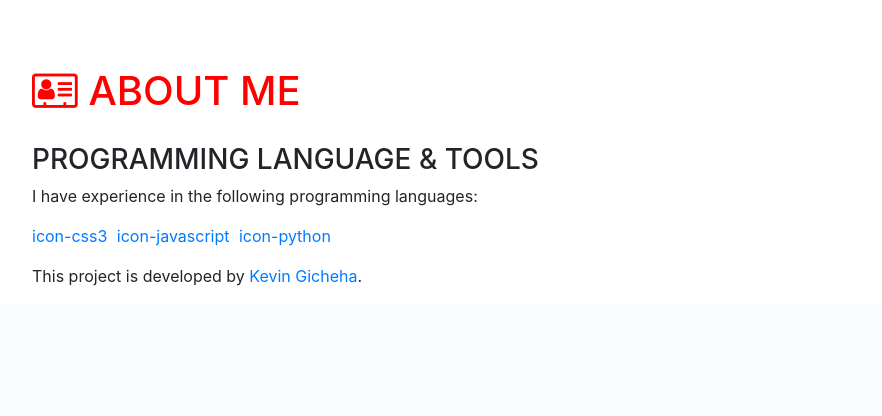
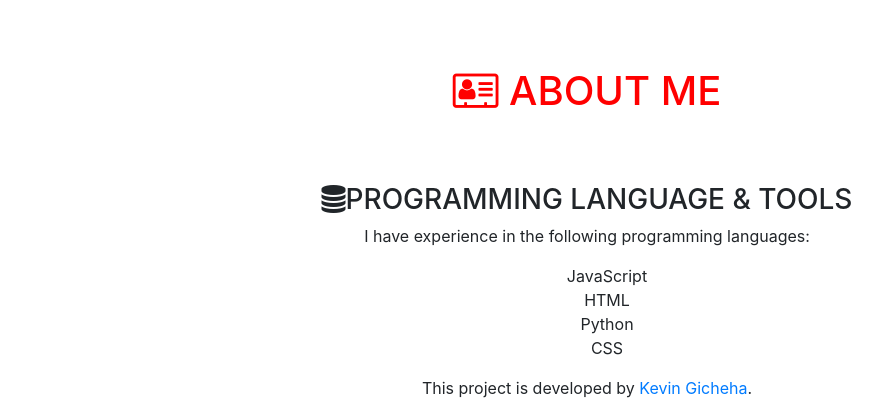
Before and after one commit to gichehak/my-resume, a Flask app: page /about in a window 1280 px wide. Shown: the part 945-1361 px from the top of the page, without its empty margins (53-935 px from the left). Before the commit the page ends 1231 px from the top, so only its background shows below. Run offline with Flask 2, Linux system fonts and the light colour scheme; some libraries are stand-ins or nearby versions.

Commit message:
almost done

```diff
--- a/myresume.py
+++ b/myresume.py
@@ -1,5 +1,6 @@
 from flask import Flask, render_template
 app = Flask(__name__)
+app.secret_key = 'this should be a secret key'
 
 
 @app.route('/')
--- a/templates/about.html
+++ b/templates/about.html
@@ -9,30 +9,18 @@
 
 {% block page_content%}
   <!-- Page Content -->
-  <div class="container">
+  <div style="text-align: center;" class="container">
     <h1 class="mt-5"><i class="fa fa-address-card-o" aria-hidden="true"></i> ABOUT ME</h1>
-    <h3>PROGRAMMING LANGUAGE & TOOLS</h3>
+    <h3 class="mt-5"><i class="fa fa-database" aria-hidden="true"></i>PROGRAMMING LANGUAGE & TOOLS</h3>
     <p>
       I have experience in the following programming languages:
     </p>
-    <ul class="list-inline">
-      <li class="list-inline-item">
-        <a class="btn-social btn-outline" href="#">
-          <i class="icon-css3"></i> icon-css3
-        </a>
-      </li>
-      <li class="list-inline-item">
-        <a class="btn-social btn-outline" href="#">
-          <i class="icon-javascript"></i> icon-javascript
-        </a>
-      </li>
-      <li class="list-inline-item">
-        <a class="btn-social btn-outline" href="#">
-          <i class="icon-python"></i> icon-python
-        </a>
-      </li>
+    <ul style="list-style-type: none;">
+      <li>JavaScript</li>
+      <li>HTML</li>
+      <li>Python</li>
+      <li>CSS</li>
     </ul>
-
     <p>This project is developed by <a id="developer" href="https://github.com/gichehak" data-toggle="tooltip" data-placement="top" title="I'm currently a senior at University of Delaware">Kevin Gicheha</a>.</p>
 
   </div>
--- a/templates/homepage.html
+++ b/templates/homepage.html
@@ -22,7 +22,7 @@
   <nav class="navbar navbar-expand-lg navbar-dark bg-dark fixed-top">
     <div class="container">
       <a class="navbar-brand" href="/">
-        <img src="{{ url_for('static', filename='img/resume.jpg') }}"
+        <img src="{{ url_for('static', filename='img/r_logo.jpg') }}"
          alt="Resume" width="150">
        </a>
       <button class="navbar-toggler" type="button" data-toggle="collapse" data-target="#navbarResponsive" aria-controls="navbarResponsive" aria-expanded="false" aria-label="Toggle navigation">
@@ -86,7 +86,12 @@
       </li>
     </ul>
     </div>
-
+  {% for category, message in get_flashed_messages(with_categories=true) %}
+      <div class="alert alert-{{category}}">
+      <button type="button" class="close" data-dismiss="alert">&times;</button>
+        {{ message }}
+      </div>
+  {% endfor %}
   {% block page_content%}
   {% endblock%}
 
--- a/templates/index.html
+++ b/templates/index.html
@@ -8,6 +8,9 @@
 {% block page_content%}
 
   <!-- Page Content -->
-
+  <div class="container">
+      <h1 style="text-align: center;" class="mt-5"><i class="fa fa-bullhorn" aria-hidden="true"></i> RESUME</h1>
+      <p style="text-align: center;">This is a sample project for learning Flask.</p>
+  </div>
 
 {% endblock%}
--- a/templates/mycourses.html
+++ b/templates/mycourses.html
@@ -8,12 +8,12 @@
 {% block page_content%}
 
   <!-- Page Content -->
- <img style="align: middle;" src="static/img/logo.png" alt="">
+ <img style="display: block; margin: auto; width: 50%;" src="static/img/logo.png" alt="">
   <div class="container">
           <div class="row">
             <div class="col-lg-12 text-center">
               <h1 class="mt-5">MY COURSES</h1>
-              <p class="lead">These are the related coures:</p>
+              <p class="lead">These are the related courses:</p>
 <!-- Button trigger modal -->
 <button type="button" class="btn btn-primary" data-toggle="modal" data-target="#exampleModal">
   <ul>
```
Also changed, not shown: static/img/r_logo.JPG (added), static/img/resume.jpg (deleted), static/img/resumelogo.JPG (added), 1 other file.
